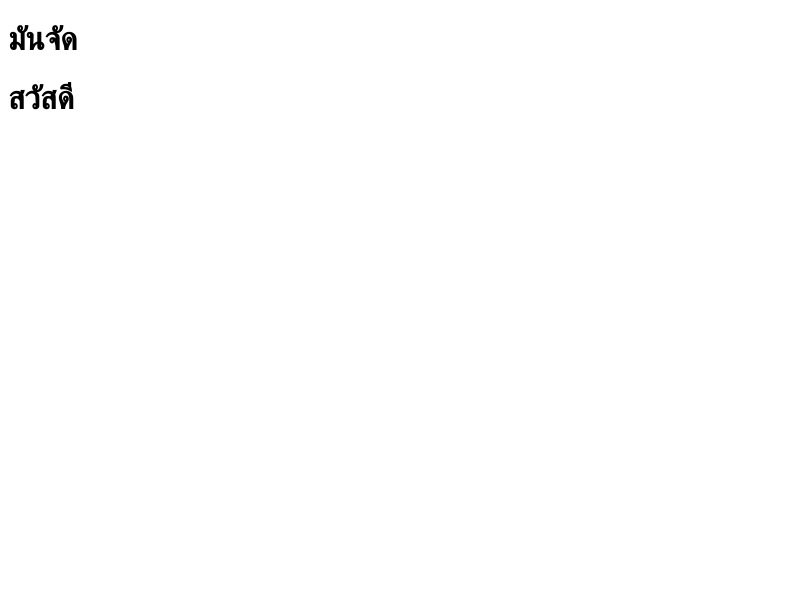
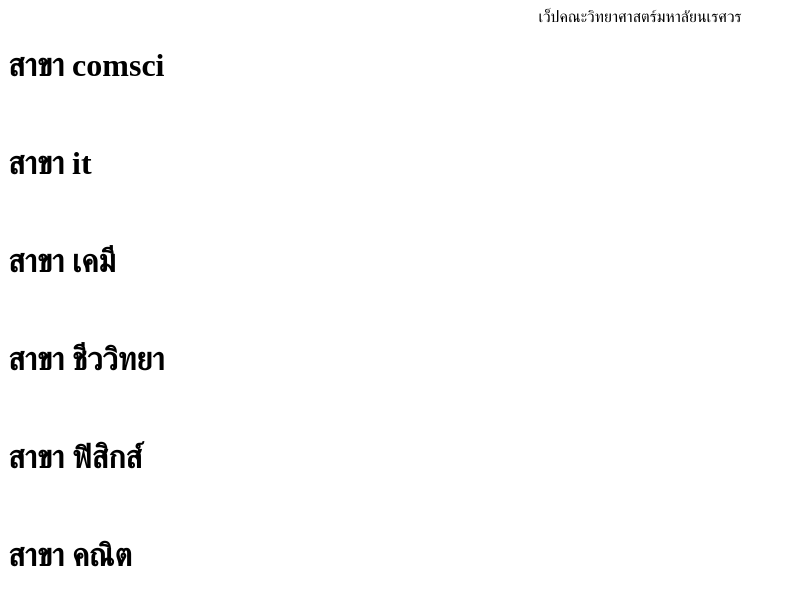
Before and after one commit to rattbodice/test-branch, a plain HTML site: page index.html in a window 1280 px wide. Shown: the whole page, without its empty margins (0-795 px from the left). Drawn offline with Linux system fonts and the light colour scheme.

Commit message:
update content form

```diff
--- a/index.html
+++ b/index.html
@@ -6,7 +6,30 @@
     <title>Document</title>
 </head>
 <body>
-    <h1>มันจัด</h1>
-    <h1>สวัสดี</h1>
+    <center>เว็ปคณะวิทยาศาสตร์มหาลัยนเรศวร</center>
+    <div>
+        <h1>สาขา comsci</h1>
+        <img src="" alt="">
+    </div>
+    <div>
+        <h1>สาขา it</h1>
+        <img src="" alt="">
+    </div>
+    <div>
+        <h1>สาขา เคมี</h1>
+        <img src="" alt="">
+    </div>
+    <div>
+        <h1>สาขา ชีววิทยา</h1>
+        <img src="" alt="">
+    </div>
+    <div>
+        <h1>สาขา ฟิสิกส์</h1>
+        <img src="" alt="">
+    </div>
+    <div>
+        <h1>สาขา คณิต</h1>
+        <img src="" alt="">
+    </div>
 </body>
 </html>
```
